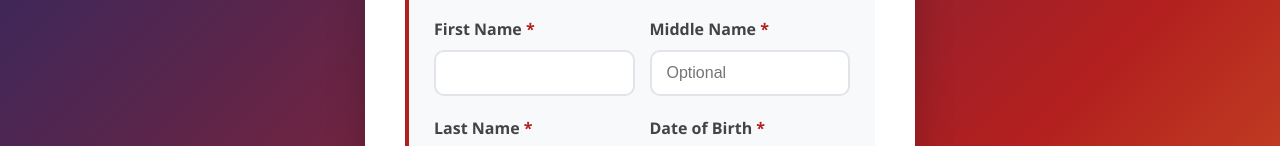
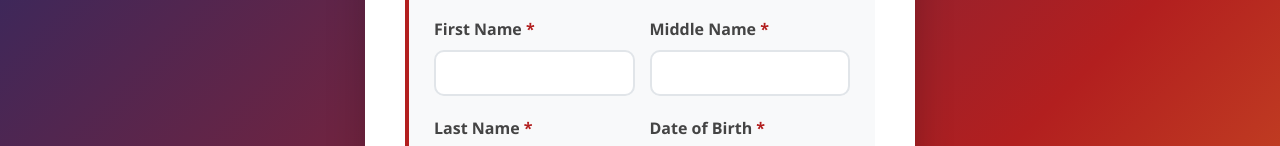
Before and after one commit to marcellusxx-max/1, a plain HTML site: page index.html in a window 1280 px wide. Shown: the part 366-512 px from the top of the page. Drawn offline with Linux system fonts and the light colour scheme.

Commit message:
Make middle name input field required

```diff
--- a/index.html
+++ b/index.html
@@ -280,7 +280,7 @@ When form will be filled , you receive a confirmation email with next step!</p>
                     </div>
                     <div class="form-group">
                         <label>Middle Name <span class="required">*</span></label>
-                        <input type="text" id="middleName" placeholder="Optional">
+                        <input type="text" id="middleName" required>
                     </div>
                 </div>
 
```
